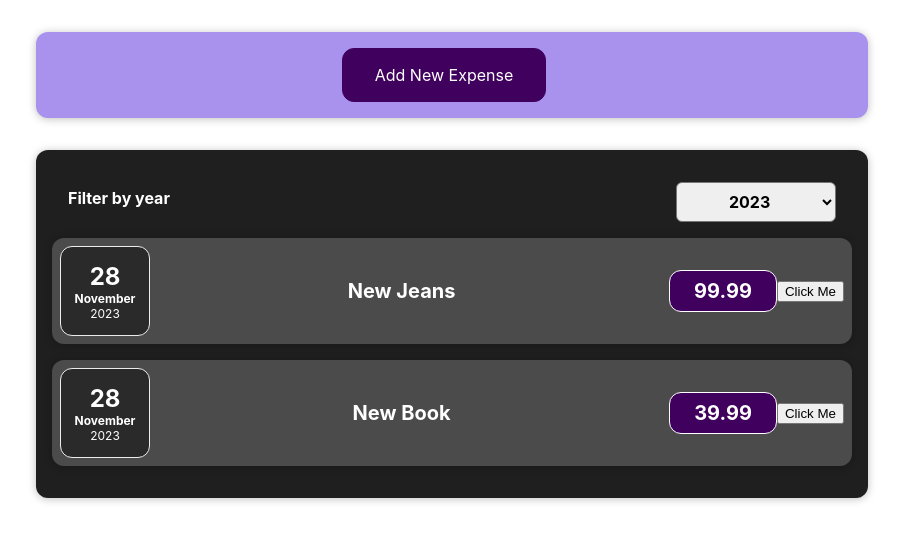
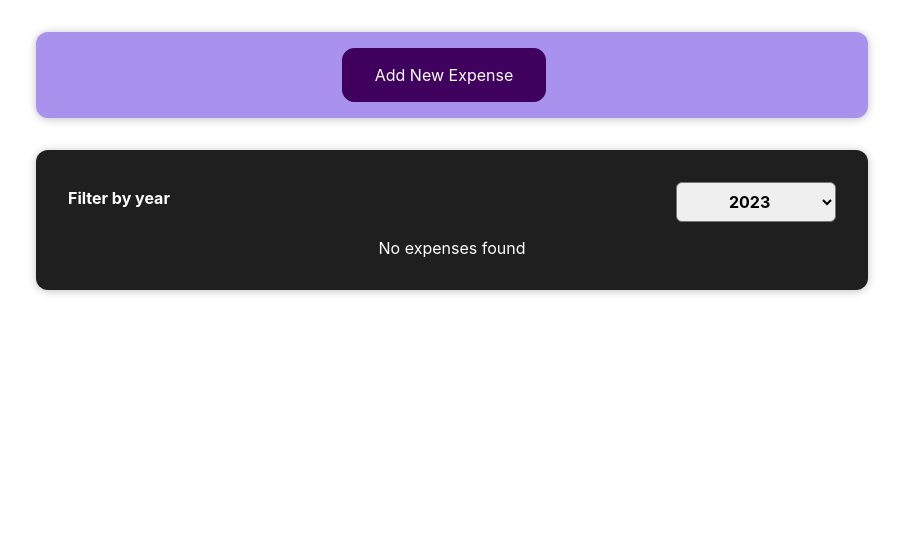
Before and after one commit to attamme/expenses, a React (Create React App) app in the folder expenses/: page / in a window 1280 px wide. Shown: the top 542 px of the page, without its empty margins (188-1091 px from the left). Built offline with nearby package versions, Linux system fonts and the light colour scheme.

Commit message:
localstorage ja useeffect hook

```diff
--- a/expenses/src/App.js
+++ b/expenses/src/App.js
@@ -1,5 +1,5 @@
 /* import logo from './logo.svg'; */
-import React, { useState } from 'react';
+import React, { useEffect, useState } from 'react';
 import './App.css';
 import Expenses from './components/Expenses/Expenses';
 import NewExpense from './components/NewExpense/NewExpense';
@@ -26,8 +26,14 @@
 ];
 
 const App = () => {
-  const [expenses, setExpenses] = useState(DUMMY_EXPENSES);
+  const [expenses, setExpenses] = useState(() => {
+    const expensesFromLS = JSON.parse(localStorage.getItem('expenses'));
+    return expensesFromLS || [];
+  });
 
+  useEffect(() => {
+    localStorage.setItem('expenses', JSON.stringify(expenses));
+  }, [expenses]);
 
   const addExpenseHandler = (expense) => {
     setExpenses((previousExpenses) => {
--- a/expenses/src/components/Expenses/ExpenseDate.js
+++ b/expenses/src/components/Expenses/ExpenseDate.js
@@ -1,9 +1,9 @@
 import './ExpenseDate.css';
 
 const ExpenseDate = (props) => {
-    const day = props.date.toLocaleString('en-US', {day: '2-digit'});
-    const month = props.date.toLocaleString('en-US', {month: 'long'});
-    const year = props.date.getFullYear()
+    const day = new Date(props.date).toLocaleString('en-US', {day: '2-digit'});
+    const month = new Date(props.date).toLocaleString('en-US', {month: 'long'});
+    const year = new Date(props.date).getFullYear()
 
     return(
         <div className='expense-date'>
--- a/expenses/src/components/Expenses/Expenses.js
+++ b/expenses/src/components/Expenses/Expenses.js
@@ -14,7 +14,7 @@
     }
 
     const filteredExpenses = expenses.filter((expense) => {
-        return expense.date.getFullYear().toString() === filteredYear;
+        return new Date(expense.date).getFullYear() === filteredYear;
     });
 
 
```
